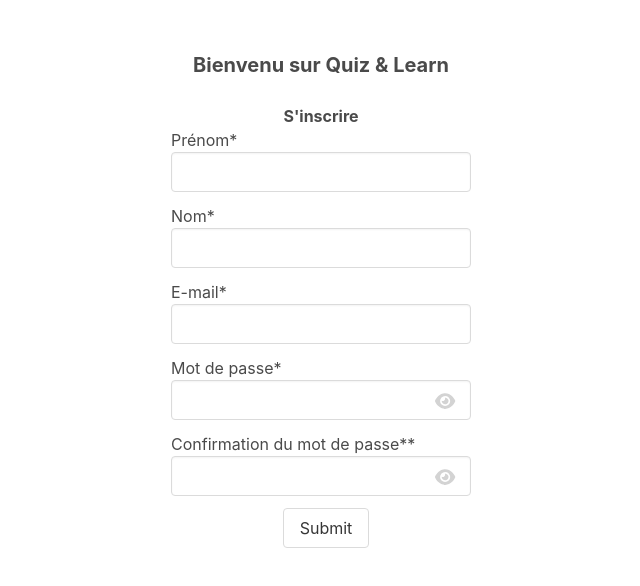
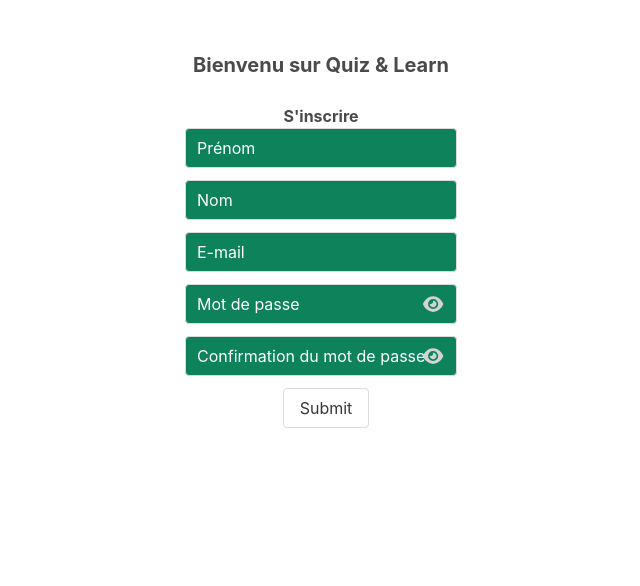
Before and after one commit to margauxln/quizandlearn, a React (Create React App) app in the folder frontend/: page /signup in a window 1280 px wide. Shown: the top 586 px of the page, without its empty margins (319-959 px from the left). Built offline with nearby package versions, Linux system fonts and the light colour scheme.

Commit message:
feat-US10- changed colors of inputs

```diff
--- a/frontend/src/_core/authentification/component/sign-up/SignUp.css
+++ b/frontend/src/_core/authentification/component/sign-up/SignUp.css
@@ -8,6 +8,19 @@
 
 .field {
     max-width: 300px;
+}
+
+input[type="text"],
+input[type="email"],
+input[type="password"],
+textarea {
+    background-color : #0E835B;
+}
+
+input[type="text"]::placeholder,
+input[type="email"]::placeholder,
+input[type="password"]::placeholder{
+    color: white;
 }
 
 .buttonContainer{
@@ -44,8 +57,8 @@
     border: none;
     background-color: transparent;
     position: absolute;
-    top: 35px;
-    right: 10px;
+    top: 10px;
+    right: 8px;
 }
 
 .eye{
--- a/frontend/src/_core/authentification/component/sign-up/SignUp.jsx
+++ b/frontend/src/_core/authentification/component/sign-up/SignUp.jsx
@@ -105,7 +105,7 @@ const SignUp = () => {
                     <form onSubmit={formik.handleSubmit}>
 
                         <div className="field">
-                            <label htmlFor="name">Prénom*</label>
+                            <label htmlFor="name" className="sr-only">Prénom*</label>
                                 <input  id="name"
                                         name="name"
                                         type="text"
@@ -116,6 +116,7 @@ const SignUp = () => {
                                         maxLength="24"
                                         aria-describedby="nameError"
                                         className="input"
+                                        placeholder = "Prénom"
                                 />
 
                             {formik.touched.name && formik.errors.name ?
@@ -127,7 +128,7 @@ const SignUp = () => {
                         </div>
 
                         <div className="field">
-                            <label htmlFor="nom">Nom*</label>
+                            <label htmlFor="nom" className="sr-only">Nom</label>
                                 <input id="nom"
                                     name="surname"
                                     type="text"
@@ -138,6 +139,7 @@ const SignUp = () => {
                                     value = {formik.values.surname}
                                     maxLength="24"
                                     aria-describedby="surNameError"
+                                    placeholder="Nom"
                                 />
 
                                 {formik.touched.surname && formik.errors.surname ?
@@ -149,7 +151,7 @@ const SignUp = () => {
                         </div>
 
                         <div className="field">
-                            <label htmlFor="email">E-mail*</label>
+                            <label htmlFor="email" className="sr-only">E-mail</label>
                                 <input id="email"
                                     name="email"
                                     type="email"
@@ -160,6 +162,7 @@ const SignUp = () => {
                                     value = {formik.values.email}
                                     maxLength="24"
                                     aria-describedby="emailError"
+                                    placeholder="E-mail"
                                 />
 
                                 {formik.touched.email && formik.errors.email ?
@@ -171,7 +174,7 @@ const SignUp = () => {
                         </div>
 
                         <div className={`${"field"} ${"passwordContainer"}`}>
-                            <label htmlFor="password">Mot de passe*</label>
+                            <label htmlFor="password"></label>
                                 <input id="password"
                                     name="password"
                                     autoComplete="on"
@@ -182,6 +185,7 @@ const SignUp = () => {
                                     value = {formik.values.password}
                                     maxLength="24"
                                     aria-describedby="passwordError"
+                                    placeholder="Mot de passe"
                                 />
 
                                 <button onClick={togglePasswordVisiblity} className="passwordEye">
@@ -197,7 +201,7 @@ const SignUp = () => {
                         </div>
 
                         <div className={`${"field"} ${"confirmPasswordContainer"}`}>
-                            <label htmlFor="password-confirmation">Confirmation du mot de passe**</label>
+                            <label htmlFor="password-confirmation" className="sr-only">Confirmation du mot de passe</label>
                                 <input id="password-confirmation"
                                     name="confirmPassword"
                                     type={confirmedPasswordShown ? "text" : "password"}
@@ -208,6 +212,7 @@ const SignUp = () => {
                                     value = {formik.values.confirmPassword}
                                     maxLength="24"
                                     aria-describedby="confirmPasswordError"
+                                    placeholder="Confirmation du mot de passe"
                                 />
 
                                 <button onClick={toggleConfirmedPasswordVisiblity} className="confirmPasswordEye">
```
